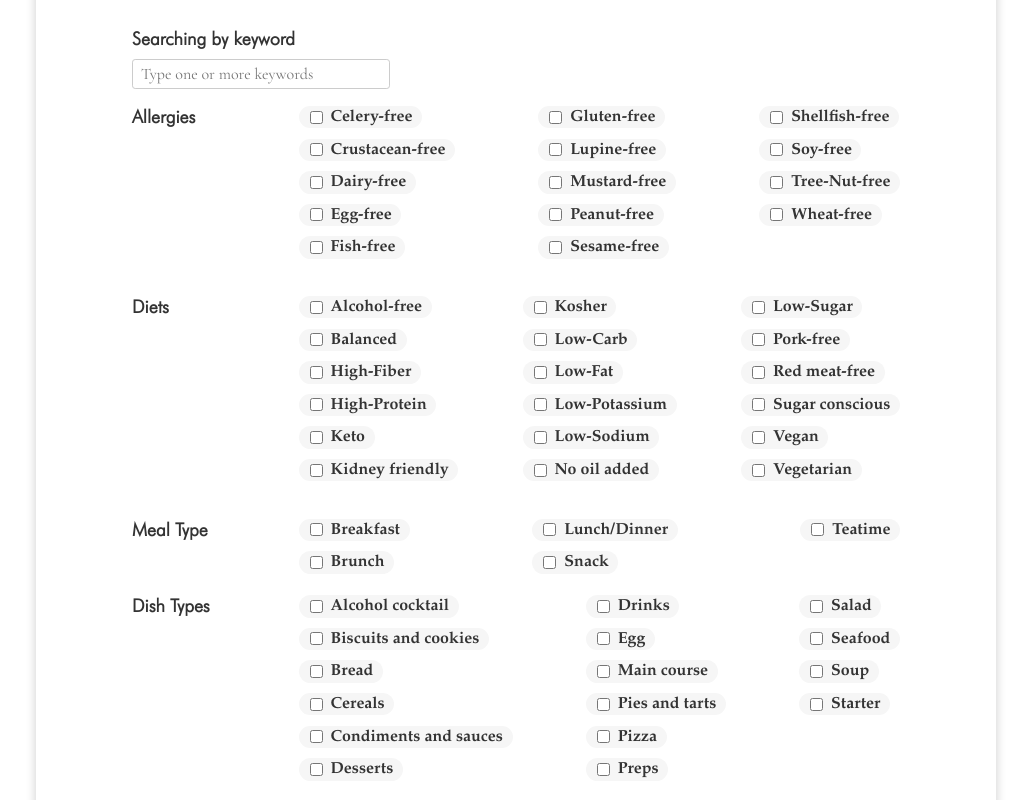
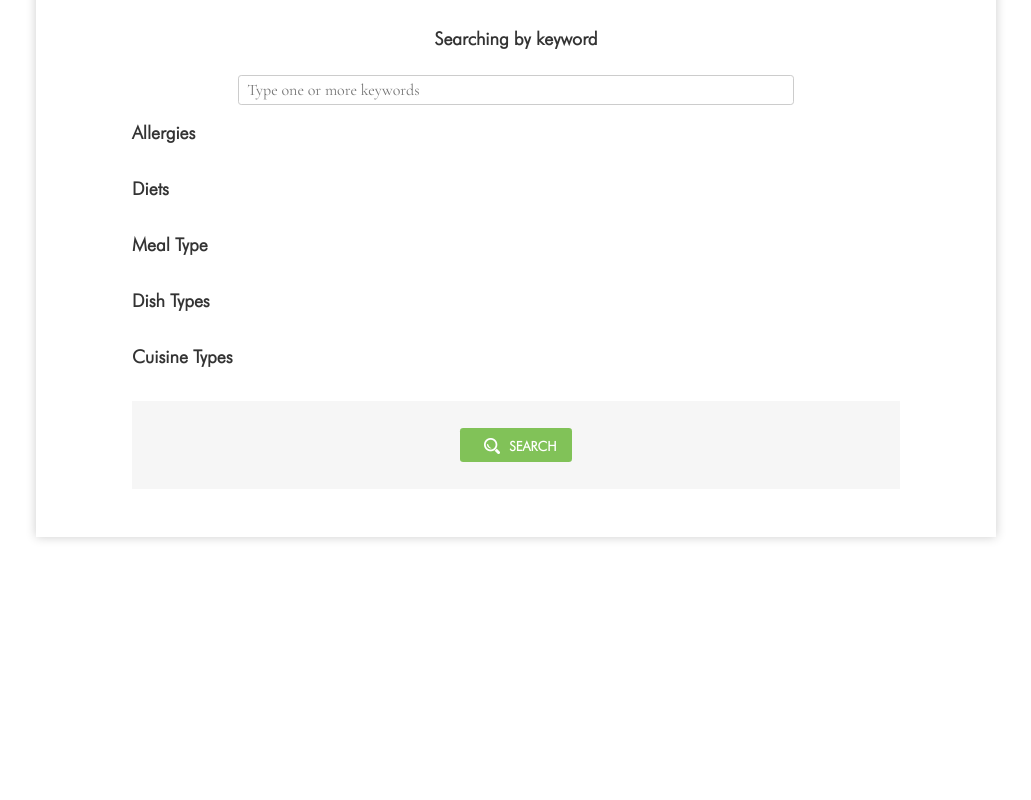
Before and after one commit to tetiana-batura/taste-match, a React (Vite) app: page / in a window 1280 px wide. Shown: the part 660-1460 px from the top of the page, without its empty margins (124-1155 px from the left). After the commit the page ends 1245 px from the top, so only its background shows below. Built offline with nearby package versions, Linux system fonts and the light colour scheme; a web font is replaced by a local one.

Commit message:
add states to handle hiding/unhiding filters

```diff
--- a/src/components/Allergies/Allergies.jsx
+++ b/src/components/Allergies/Allergies.jsx
@@ -1,37 +1,23 @@
+import { useState } from "react";
 import "./Allergies.scss";
 
 function Allergies() {
+  const [isActive, setIsActive] = useState(false);
+
+  function handleClick() {
+    setIsActive((prev) => !prev);
+  }
+
   return (
     <div className="allergies">
       <div className="allergies__title-wrapper">
-        <h3 className="allergies__title">Allergies</h3>
+        <h3 onClick={handleClick} className="allergies__title">
+          Allergies
+        </h3>
       </div>
-      <div className="allergies__container" >
+      {isActive && (
+        <div className="allergies__container">
           <div className="allergies__wrapper">
-          <div className="allergies__item">
-            <input
-              className="allergies__checkbox"
-              type="checkbox"
-              id="celery-free"
-              name="Health"
-              value="celery-free"
-            />
-            <label className="allergies__label" htmlFor="celery-free">
-              Celery-free
-            </label>
-          </div>
-          <div className="allergies__item">
-            <input
-              className="allergies__checkbox"
-              type="checkbox"
-              id="crustacean-free"
-              name="Health"
-              value="crustacean-free"
-            />
-            <label className="allergies__label" htmlFor="crustacean-free">
-              Crustacean-free
-            </label>
-          </div>
             <div className="allergies__item">
               <input
                 className="allergies__checkbox"
@@ -68,8 +54,6 @@ function Allergies() {
                 Fish-free
               </label>
             </div>
-        </div>
-        <div className="allergies__wrapper">
             <div className="allergies__item">
               <input
                 className="allergies__checkbox"
@@ -82,6 +66,8 @@ function Allergies() {
                 Gluten-free
               </label>
             </div>
+          </div>
+          <div className="allergies__wrapper">
             <div className="allergies__item">
               <input
                 className="allergies__checkbox"
@@ -182,6 +168,7 @@ function Allergies() {
             </div>
           </div>
         </div>
+      )}
     </div>
   );
 }
--- a/src/components/CuisineTypes/CuisineTypes.jsx
+++ b/src/components/CuisineTypes/CuisineTypes.jsx
@@ -1,11 +1,20 @@
+import { useState } from "react";
 import "./CuisineTypes.scss";
 
 function CuisineTypes() {
+  const [isActive, setIsActive] = useState(false);
+
+  function handleClick() {
+    setIsActive((prev) => !prev);
+  }
   return (
     <div className="cuisine">
       <div className="cuisine__title-wrapper">
-        <h3 className="cuisine__title">Cuisine Types</h3>
+        <h3 onClick={handleClick} className="cuisine__title">
+          Cuisine Types
+        </h3>
       </div>
+      {isActive && (
         <div className="cuisine__container">
           <div className="cuisine__wrapper">
             <div className="cuisine__item">
@@ -158,6 +167,7 @@ function CuisineTypes() {
             </div>
           </div>
         </div>
+      )}
     </div>
   );
 }
--- a/src/components/Diets/Diets.jsx
+++ b/src/components/Diets/Diets.jsx
@@ -1,11 +1,21 @@
+import { useState } from "react";
 import "./Diets.scss";
 
 function Diets() {
+  const [isActive, setIsActive] = useState(false);
+
+  function handleClick() {
+    setIsActive((prev) => !prev);
+  }
+
   return (
     <div className="diets">
       <div>
-        <h3 className="diets__title">Diets</h3>
+        <h3 onClick={handleClick} className="diets__title">
+          Diets
+        </h3>
       </div>
+      {isActive && (
         <div className="diets__container">
           <div className="diets__wrapper">
             <div className="diets__item">
@@ -230,6 +240,7 @@ function Diets() {
             </div>
           </div>
         </div>
+      )}
     </div>
   );
 }
--- a/src/components/DishTypes/DishTypes.jsx
+++ b/src/components/DishTypes/DishTypes.jsx
@@ -1,25 +1,23 @@
+import { useState } from "react";
 import "./DishTypes.scss";
 
 function DishTypes() {
+  const [isActive, setIsActive] = useState(false);
+
+  function handleClick() {
+    setIsActive((prev) => !prev);
+  }
+
   return (
     <div className="dish">
       <div>
-        <h3 className="dish__title">Dish Types</h3>
+        <h3 onClick={handleClick} className="dish__title">
+          Dish Types
+        </h3>
       </div>
+      {isActive && (
         <div className="dish__container">
           <div className="dish__wrapper">
-        <div className="dish__item">
-            <input
-              className="dish__checkbox"
-              type="checkbox"
-              id="alcohol-cocktail"
-              name="dishType"
-              value="alcohol cocktail"
-            />
-            <label className="dish__label" htmlFor="alcohol-cocktail">
-              Alcohol cocktail
-            </label>
-          </div>
             <div className="dish__item">
               <input
                 className="dish__checkbox"
@@ -29,7 +27,7 @@ function DishTypes() {
                 value="biscuits and cookies"
               />
               <label className="dish__label" htmlFor="biscuits-and-cookies">
-              Biscuits and cookies
+                Biscuits
               </label>
             </div>
             <div className="dish__item">
@@ -60,14 +58,15 @@ function DishTypes() {
               <input
                 className="dish__checkbox"
                 type="checkbox"
-              id="condiments-and-sauces"
+                id="alcohol-cocktail"
                 name="dishType"
-              value="condiments and sauces"
+                value="alcohol cocktail"
               />
-            <label className="dish__label" htmlFor="condiments-and-sauces">
-              Condiments and sauces
+              <label className="dish__label" htmlFor="alcohol-cocktail">
+                Cocktail
               </label>
             </div>
+
             <div className="dish__item">
               <input
                 className="dish__checkbox"
@@ -80,8 +79,6 @@ function DishTypes() {
                 Desserts
               </label>
             </div>
-        </div>
-        <div className="dish__wrapper">
             <div className="dish__item">
               <input
                 className="dish__checkbox"
@@ -94,6 +91,8 @@ function DishTypes() {
                 Drinks
               </label>
             </div>
+          </div>
+          <div className="dish__wrapper">
             <div className="dish__item">
               <input
                 className="dish__checkbox"
@@ -127,7 +126,7 @@ function DishTypes() {
                 value="pies and tarts"
               />
               <label className="dish__label" htmlFor="pies-and-tarts">
-              Pies and tarts
+                Pies
               </label>
             </div>
             <div className="dish__item">
@@ -154,8 +153,6 @@ function DishTypes() {
                 Preps
               </label>
             </div>
-        </div>
-        <div className="dish__wrapper dish__wrapper--special">
             <div className="dish__item">
               <input
                 className="dish__checkbox"
@@ -166,6 +163,20 @@ function DishTypes() {
               />
               <label className="dish__label" htmlFor="salad">
                 Salad
+              </label>
+            </div>
+          </div>
+          <div className="dish__wrapper dish__wrapper--special">
+            <div className="dish__item">
+              <input
+                className="dish__checkbox"
+                type="checkbox"
+                id="condiments-and-sauces"
+                name="dishType"
+                value="condiments and sauces"
+              />
+              <label className="dish__label" htmlFor="condiments-and-sauces">
+                Sauces
               </label>
             </div>
             <div className="dish__item">
@@ -206,6 +217,7 @@ function DishTypes() {
             </div>
           </div>
         </div>
+      )}
     </div>
   );
 }
--- a/src/components/DishTypes/DishTypes.scss
+++ b/src/components/DishTypes/DishTypes.scss
@@ -6,6 +6,7 @@
 .dish {
   flex-direction: column;
   @include flex-position(space-between);
+  margin-bottom: 1rem;
 
   @include mobile {
     flex-direction: row;
--- /dev/null
+++ b/src/components/Footer/Footer.jsx
@@ -0,0 +1 @@
+import "./Footer.scss";
--- a/src/components/MealTypes/MealTypes.jsx
+++ b/src/components/MealTypes/MealTypes.jsx
@@ -1,12 +1,22 @@
+import { useState } from "react";
 import "./MealTypes.scss";
 
 function MealTypes() {
+  const [isActive, setIsActive] = useState(false);
+
+  function handleClick() {
+    setIsActive((prev) => !prev);
+  }
+
   return (
     <div className="meal">
       <div>
-        <h3 className="meal__title">Meal Type</h3>
+        <h3 onClick={handleClick} className="meal__title">
+          Meal Type
+        </h3>
       </div>
-      <div className="meal__container" >
+      {isActive && (
+        <div className="meal__container">
           <div className="meal__wrapper">
             <div className="meal__item">
               <input
@@ -74,6 +84,7 @@ function MealTypes() {
             </div>
           </div>
         </div>
+      )}
     </div>
   );
 }
--- a/src/components/MealTypes/MealTypes.scss
+++ b/src/components/MealTypes/MealTypes.scss
@@ -6,6 +6,7 @@
 .meal {
   flex-direction: column;
   @include flex-position(space-between);
+  margin-bottom: 1rem;
 
   @include mobile {
     flex-direction: row;
@@ -38,6 +39,7 @@
 
   &__title {
     font-weight: 600;
+    padding-bottom: 1rem;
   }
 
   &__wrapper {
--- a/src/pages/HomePage/HomePage.jsx
+++ b/src/pages/HomePage/HomePage.jsx
@@ -18,7 +18,9 @@ function HomePage() {
 
   console.log(searchParams);
 
-  function handleSubmit() {}
+  function handleSubmit(e) {
+
+  }
 
   // if no params, default recipes
   // if params come from form submit, use them on a backend
@@ -34,7 +36,7 @@ function HomePage() {
                 <div>
                   <h3 className="recipes__keywords">Searching by keyword</h3>
                 </div>
-                <div>
+                <div className="recipes__search-container">
                   <input
                     className="recipes__search"
                     type="text"
--- a/src/pages/HomePage/HomePage.scss
+++ b/src/pages/HomePage/HomePage.scss
@@ -3,24 +3,21 @@
 @use "../../styles/partials/fonts.scss" as *;
 @use "../../styles/partials/variables.scss" as *;
 
-
 .recipes {
-
-    background-color:$white;
+  background-color: $white;
   padding: 1.5rem;
   margin: 2rem;
   box-shadow: 0 0 0.625rem rgba(0, 0, 0, 0.2);
 
   @include tablet {
     padding: 2rem;
-        margin: 3rem 5rem;
+    margin: 3rem 4rem;
   }
 
   @include desktop {
     padding: 3rem 6rem;
     margin: 3rem 10rem;
   }
-
 
   &__form-wrapper {
     width: 100%;
@@ -32,9 +29,13 @@
   }
 
   &__keywords {
-        padding-bottom: 0.5rem;
+    padding-bottom: 1.5rem;
     font-weight: 600;
+    text-align: center;
+  }
 
+  &__search-container {
+    @include flex-position(center);
   }
 
   &__search {
@@ -42,19 +43,13 @@
     border-radius: 0.2rem;
     padding: 0.2rem 0.5rem;
     font-family: "Garamond";
-        width: 10rem;
+    width: 70%;
     margin-bottom: 1rem;
-        @include font-config (0.75rem, 1.25rem, 400);
+    @include font-config(0.75rem, 1.25rem, 400);
 
-        @include small-mobile{
-            width: 15rem;
+    @include tablet {
+      @include font-config(1rem, 1.375rem, 400);
     }
-
-        @include tablet{
-            @include font-config (1rem, 1.375rem, 400)
-
-        }
-
   }
 
   &__search-button {
@@ -67,13 +62,11 @@
     font-weight: 600;
     padding: 0.6rem 0 0.3rem;
     @include flex-position(center);
-
   }
 
   &__finder {
-        background-color:$grey;
+    background-color: $grey;
     padding: 1.7rem 0;
     @include flex-position(center);
   }
-
 }
--- a/src/pages/RecipeDetailsPage/RecipeDetailsPage.jsx
+++ b/src/pages/RecipeDetailsPage/RecipeDetailsPage.jsx
@@ -24,19 +24,19 @@ function RecipeDetailsPage() {
                 <div className="recipe__input-wrapper">
                   <p className="recipe__output">1,1424</p>
                 </div>
-                <p className="recipe__input">CALORIES</p>
+                <p className="recipe__input">Calories</p>
               </div>
               <div className="recipe__logo-wrapper">
                 <div className="recipe__input-wrapper">
                   <p className="recipe__output">57%</p>
                 </div>
-                <p className="recipe__input">DAILY VALUE</p>
+                <p className="recipe__input">Daily value</p>
               </div>
               <div className="recipe__logo-wrapper">
                 <div className="recipe__input-wrapper">
                   <p className="recipe__output">1</p>
                 </div>
-                <p className="recipe__input">SERVINGS</p>
+                <p className="recipe__input">Servings</p>
               </div>
             </div>
             <div className="recipe__nutrition-wrapper">
```
Also changed, not shown: src/components/Footer/Footer.scss (added). Lines whose indentation alone changed are shown as unchanged.
